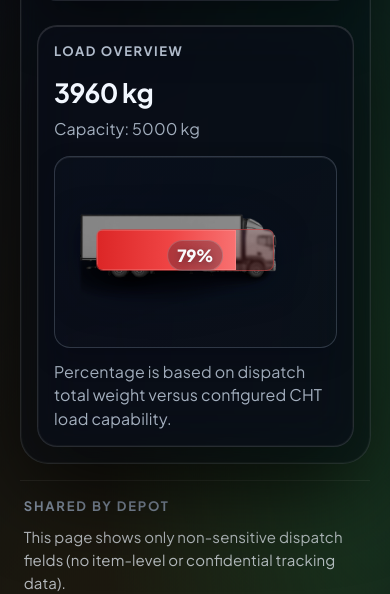
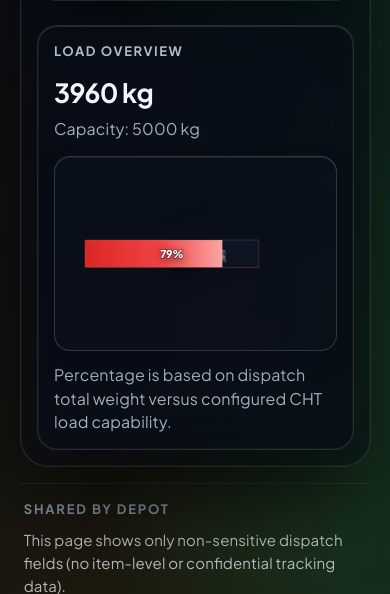
Before and after one commit to peaceinkilling/qr-dispatch-platform-pro, a FastAPI app: page /dispatch/cht-rj14kc9021 in a window 390 px wide. Shown: the part 2380-2974 px from the top of the page. Run offline with FastAPI, Linux system fonts and the light colour scheme; the visitor is signed in with stand-in values (Sample User, id 1); data comes from the database, SQL or seed files in the repository; some libraries are stand-ins or nearby versions.

Commit message:
Implement SVG-clipped truck load fill for precise visual alignment.
Replace the CSS overlay approach with an SVG trailer clip path so the red percentage fill sits exactly within the truck trailer and scales consistently across themes and breakpoints.

Made-with: Cursor

```diff
--- a/static/styles.css
+++ b/static/styles.css
@@ -1379,7 +1379,7 @@ option {
 
 .detail-load-visual {
   position: relative;
-  height: 13.5rem;
+  height: 14rem;
   border-radius: 1rem;
   background: linear-gradient(160deg, rgba(15, 23, 42, 0.22) 0%, rgba(30, 41, 59, 0.08) 100%);
   border: 1px solid rgba(148, 163, 184, 0.28);
@@ -1389,57 +1389,40 @@ option {
   overflow: hidden;
 }
 
-.detail-load-truck-img {
+.detail-load-svg {
   position: absolute;
-  top: -8%;
-  left: -8%;
-  width: 116%;
+  inset: 0;
+  width: 100%;
   height: 100%;
-  object-fit: contain;
-  object-position: center;
-  padding: 0;
   pointer-events: none;
-  transform: scale(1.18);
-  transform-origin: center center;
-  filter: drop-shadow(0 4px 12px rgba(2, 6, 23, 0.36));
-}
-
-.detail-load-fill-track {
-  position: absolute;
-  left: 14.5%;
-  right: 21.5%;
-  top: 37.5%;
-  height: 24%;
-  border-radius: 0.45rem;
-  border: 1px solid rgba(239, 68, 68, 0.42);
-  background: linear-gradient(180deg, rgba(248, 113, 113, 0.14) 0%, rgba(127, 29, 29, 0.28) 100%);
-  overflow: hidden;
-  -webkit-backdrop-filter: blur(1px);
-  backdrop-filter: blur(1px);
-}
-
-.detail-load-fill-bar {
-  position: absolute;
-  inset: 0 auto 0 0;
-  min-width: 1rem;
-  background: linear-gradient(90deg, #dc2626 0%, #ef4444 52%, #f87171 100%);
-  box-shadow: inset 0 0 0 1px rgba(254, 202, 202, 0.2);
-}
-
-.detail-load-percent-badge {
-  position: absolute;
-  left: 50%;
-  top: 43%;
-  transform: translateX(-50%);
-  font-size: clamp(1.15rem, 2vw, 1.7rem);
+}
+
+.detail-load-truck-svg-image {
+  filter: drop-shadow(0 4px 14px rgba(2, 6, 23, 0.4));
+}
+
+.detail-load-trailer-bg {
+  fill: rgba(30, 41, 59, 0.24);
+}
+
+.detail-load-trailer-border {
+  fill: none;
+  stroke: rgba(248, 113, 113, 0.48);
+  stroke-width: 2;
+}
+
+.detail-load-svg-percent {
   font-weight: 800;
+  font-size: 52px;
   letter-spacing: -0.03em;
+  text-anchor: middle;
+  dominant-baseline: middle;
   color: #f8fafc;
+  fill: #f8fafc;
   text-shadow: 0 2px 8px rgba(2, 6, 23, 0.4);
-  padding: 0.12rem 0.55rem;
-  border-radius: 9999px;
-  background: rgba(15, 23, 42, 0.28);
-  border: 1px solid rgba(226, 232, 240, 0.2);
+  paint-order: stroke;
+  stroke: rgba(15, 23, 42, 0.5);
+  stroke-width: 6px;
 }
 
 .detail-panel-muted {
@@ -2997,19 +2980,20 @@ html.theme-light .detail-load-visual {
   border-color: rgba(51, 65, 85, 0.2);
 }
 
-html.theme-light .detail-load-fill-track {
-  background: linear-gradient(180deg, rgba(254, 226, 226, 0.7) 0%, rgba(252, 165, 165, 0.58) 100%);
-  border-color: rgba(220, 38, 38, 0.35);
-}
-
-html.theme-light .detail-load-percent-badge {
-  color: #0f172a;
-  text-shadow: none;
-  background: rgba(255, 255, 255, 0.72);
-  border-color: rgba(100, 116, 139, 0.3);
-}
-
-html:not(.theme-light) .detail-load-truck-img {
+html.theme-light .detail-load-trailer-bg {
+  fill: rgba(100, 116, 139, 0.14);
+}
+
+html.theme-light .detail-load-trailer-border {
+  stroke: rgba(220, 38, 38, 0.5);
+}
+
+html.theme-light .detail-load-svg-percent {
+  fill: #fff;
+  stroke: rgba(127, 29, 29, 0.45);
+}
+
+html:not(.theme-light) .detail-load-truck-svg-image {
   filter: grayscale(0.35) brightness(0.58) contrast(1.08) saturate(0.55)
     drop-shadow(0 6px 14px rgba(2, 6, 23, 0.55));
 }
@@ -3020,25 +3004,10 @@ html:not(.theme-light) .detail-load-truck-img {
   }
 
   .detail-load-visual {
-    height: 12rem;
-  }
-
-  .detail-load-truck-img {
-    top: -6%;
-    left: -6%;
-    width: 112%;
-    transform: scale(1.12);
-  }
-
-  .detail-load-fill-track {
-    left: 14.5%;
-    right: 22%;
-    top: 38%;
-    height: 22%;
-  }
-
-  .detail-load-percent-badge {
-    top: 43.5%;
-    font-size: clamp(1.05rem, 2.4vw, 1.45rem);
-  }
-}
+    height: 12.2rem;
+  }
+
+  .detail-load-svg-percent {
+    font-size: 46px;
+  }
+}
--- a/templates/base.html
+++ b/templates/base.html
@@ -34,7 +34,7 @@
     />
     <script src="https://unpkg.com/leaflet@1.9.4/dist/leaflet.js"></script>
 
-    <link rel="stylesheet" href="/static/styles.css?v=20260324f" />
+    <link rel="stylesheet" href="/static/styles.css?v=20260324g" />
 
     {% block extra_head %}{% endblock %}
     <title>{% block title %}Dispatch QR Platform{% endblock %}</title>
--- a/templates/detail.html
+++ b/templates/detail.html
@@ -225,21 +225,43 @@
           </div>
         </div>
         <div class="detail-load-visual" aria-label="CHT load percentage">
-          <img
-            src="/truck-image"
-            alt="CHT truck load visual"
-            class="detail-load-truck-img"
-            width="620"
-            height="180"
-          />
-          <div class="detail-load-fill-track" aria-hidden="true">
-            <div
-              id="loadBarFill"
-              class="detail-load-fill-bar"
-              style="width: {{ item.load_percent|default(0) }}%"
-            ></div>
-          </div>
-          <div class="detail-load-percent-badge">{{ item.load_percent }}%</div>
+          <svg
+            class="detail-load-svg"
+            viewBox="0 0 1200 360"
+            role="img"
+            aria-label="Truck load {{ item.load_percent }} percent"
+          >
+            <defs>
+              <clipPath id="trailerClip" clipPathUnits="userSpaceOnUse">
+                <rect x="128" y="122" width="744" height="118" rx="8"></rect>
+              </clipPath>
+              <linearGradient id="loadGradient" x1="0%" y1="0%" x2="100%" y2="0%">
+                <stop offset="0%" stop-color="#dc2626"></stop>
+                <stop offset="55%" stop-color="#ef4444"></stop>
+                <stop offset="100%" stop-color="#fca5a5"></stop>
+              </linearGradient>
+            </defs>
+
+            <image
+              href="/truck-image"
+              x="28"
+              y="36"
+              width="1144"
+              height="284"
+              preserveAspectRatio="xMidYMid meet"
+              class="detail-load-truck-svg-image"
+            />
+
+            <g clip-path="url(#trailerClip)">
+              <rect x="128" y="122" width="744" height="118" class="detail-load-trailer-bg"></rect>
+              <g transform="translate(128 122) scale({{ (item.load_percent|default(0)|float) / 100 }},1)">
+                <rect x="0" y="0" width="744" height="118" fill="url(#loadGradient)"></rect>
+              </g>
+            </g>
+
+            <rect x="128" y="122" width="744" height="118" class="detail-load-trailer-border"></rect>
+            <text x="500" y="188" class="detail-load-svg-percent">{{ item.load_percent }}%</text>
+          </svg>
         </div>
       </div>
       <div class="mt-3 detail-panel-muted">
```
